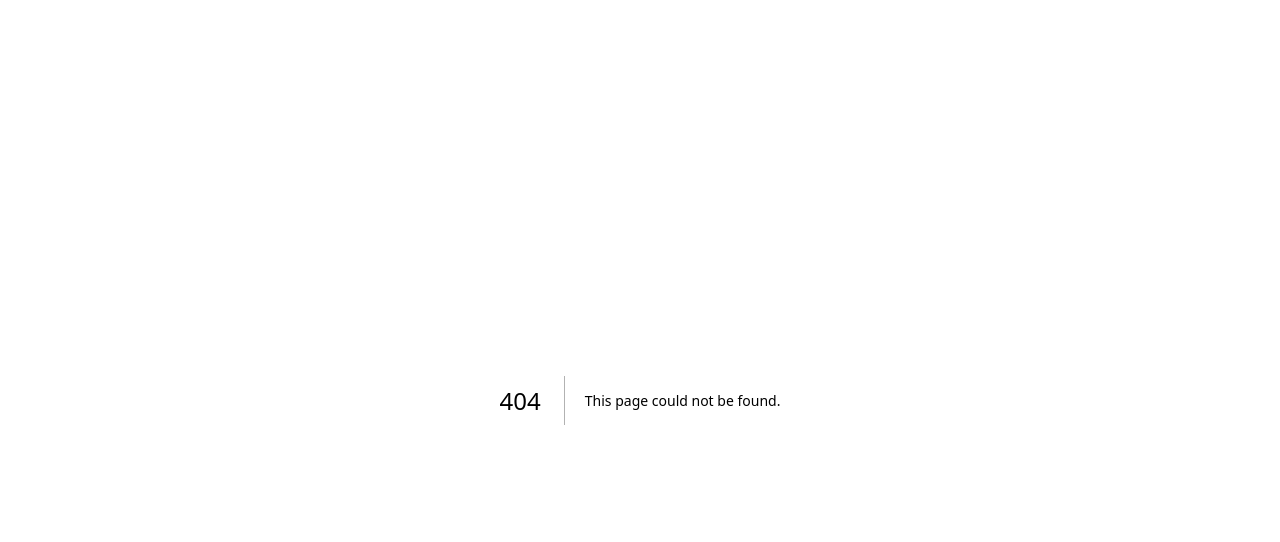
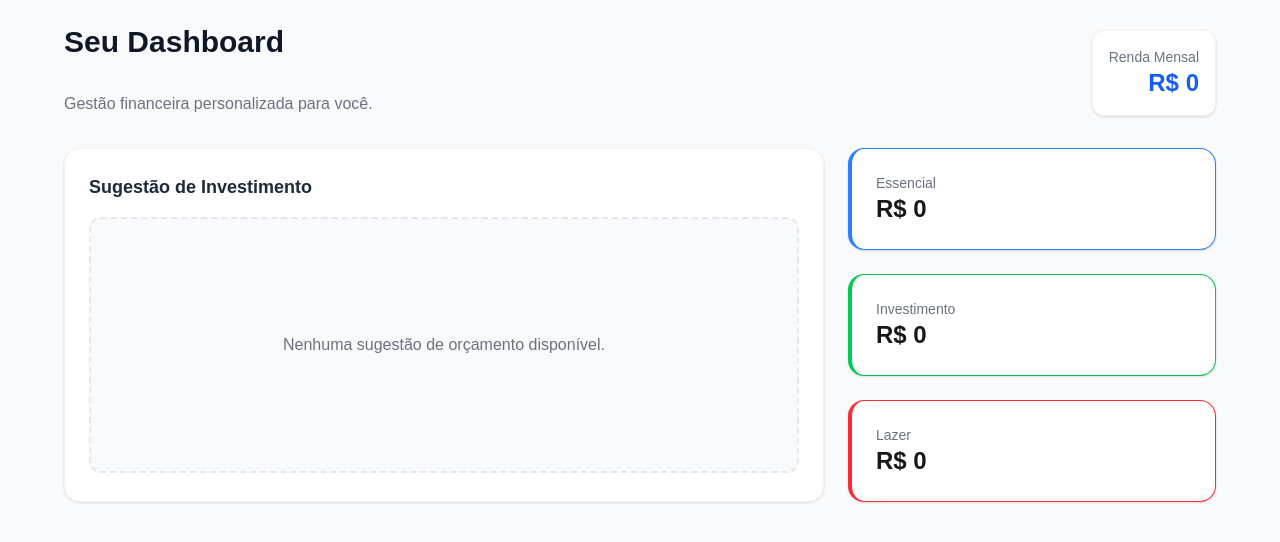
Before and after one commit to DaviRKL/financial-copilot, a Next.js app: page /dashboard in a window 1280 px wide. Before the commit this address had no page. Shown: the top 542 px of the page. Built offline with nearby package versions, Linux system fonts and the light colour scheme.

Commit message:
feat(ui): implement financial dashboard with SSR and chart integration

```diff
--- /dev/null
+++ b/src/pages/dashboard.tsx
@@ -0,0 +1,59 @@
+import { useFinance } from "@/contexts/FinanceContext";
+import BudgetChart from "@/components/charts/BudgetChart";
+
+export default function Dashboard() {
+    const { income, suggestion } = useFinance();
+
+    return (
+        <div className="min-h-screen bg-gray-50 p-6">
+            <div className="max-w-6xl mx-auto">
+                <header className="flex justify-between items-end mb-8">
+                    <div>
+                        <h1 className="text-3xl font-bold text-gray-900 mb-8">Seu Dashboard</h1>
+                        <p className="text-gray-500">Gestão financeira personalizada para você.</p>
+                    </div>
+                    <div className="bg-white p-4 rounded-xl shadow-sm border border-gray-100 text-right">
+                        <span className="text-sm text-gray-500 block">Renda Mensal</span>
+                        <span className="text-2xl font-bold text-blue-600">
+                            R$ {income?.toLocaleString('pt-BR') || '0,00'}
+                        </span>
+                    </div>
+                </header>
+
+                <div className="grid grid-cols-1 md:grid-cols-3 gap-6">
+                    {/* Gráfico Principal */}
+                    <div className="md:col-span-2 bg-white p-6 rounded-2xl shadow-sm border border-gray-100">
+                        <h3 className="text-lg font-semibold text-gray-800 mb-4">Sugestão de Investimento</h3>
+                        <BudgetChart />
+                    </div>
+
+                    {/* Cards de Resumo */}
+                    <div className="space-y-6">
+                        <div className="bg-white p-6 rounded-2xl shadow-sm border border-l-4 border-l-4 border-blue-500">
+                            <h4 className="text-sm font-medium text-gray-500">Essencial </h4>
+                            <p className="text-2xl font-bold">R$ {((suggestion?.essential || 0) / 100 * income).toLocaleString('pt-BR')}</p>
+                        </div>
+                        <div className="bg-white p-6 rounded-2xl shadow-sm border border-l-4 border-l-4 border-green-500">
+                            <h4 className="text-sm font-medium text-gray-500">Investimento</h4>
+                            <p className="text-2xl font-bold">R$ {((suggestion?.investment || 0) / 100 * income).toLocaleString('pt-BR')}</p>
+                        </div>
+                        <div className="bg-white p-6 rounded-2xl shadow-sm border border-l-4 border-l-4 border-red-500">
+                            <h4 className="text-sm font-medium text-gray-500">Lazer</h4>
+                            <p className="text-2xl font-bold">R$ {((suggestion?.leisure || 0) / 100 * income).toLocaleString('pt-BR')}</p>
+                        </div>
+                    </div>
+                </div>
+
+                {/* Mensagem Personalizada */}
+                {suggestion?.message && (
+                    <div className="mt-8 bg-blue-50 p-6 rounded-2xl border border-blue-100">
+                        <h3 className="font-semibold text-blue-800 mb-2 flex items-center">Mensagem
+                            <span className="mr-2">💡</span> Insight da IA:
+                        </h3>
+                        <p className="text-blue-700 italic">"{suggestion.message}"</p>
+                    </div>
+                )}
+            </div>
+        </div>
+    );
+}
```
